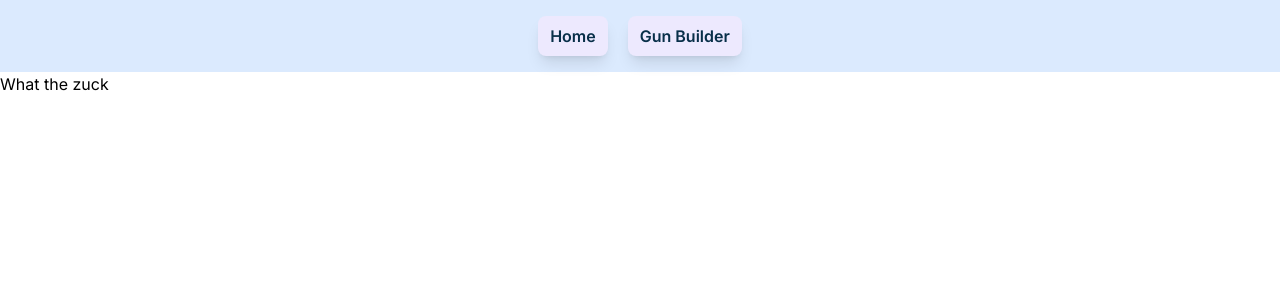
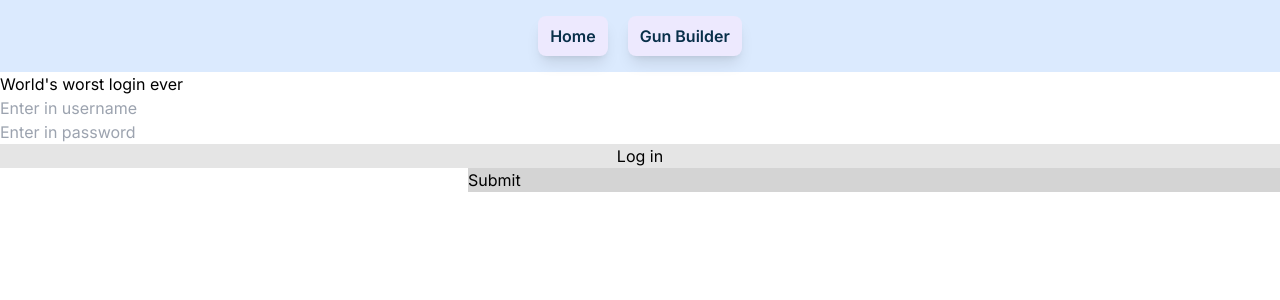
Before and after one commit to DanielLi39/Gunsmith, a Next.js app: page /home in a window 1280 px wide. Shown: the top 300 px of the page. Built offline with nearby package versions, Linux system fonts and the light colour scheme.

Commit message:
WIP commit

```diff
--- a/auth.js
+++ b/auth.js
@@ -37,6 +37,8 @@ export const { auth, signIn, signOut } = NextAuth({
                 const user = await getUser(username);
                 if (!user) return null;
 
+                console.log(user);
+
                 const passwordsMatch = await bcrypt.compare(password, user.password);
                 if (passwordsMatch) return user;
                 return null;
--- a/src/app/components/LoginForm.js
+++ b/src/app/components/LoginForm.js
@@ -4,5 +4,13 @@ import { authenticate } from "../auth_actions/authenticate";
 import { useFormState, useFormStatus } from "react-dom";
 
 export default function LoginForm() {
-
+    return (
+        <div className="bg-neutral-200">
+            <form className="flex flex-col justify-center" action={authenticate}>
+                <input id="username" name="username" placeholder="Enter in username"/>
+                <input id="password" name="password" placeholder="Enter in password"/>
+                <button type="submit">Log in</button>
+            </form>
+        </div>
+    );
 }
--- a/src/app/home/page.js
+++ b/src/app/home/page.js
@@ -1,4 +1,5 @@
-import NavBar from "../components/NavBar";
+import LoginForm from "../components/LoginForm";
+import RegisterForm from "../components/RegisterForm";
 
 function Header({title}) {
   return <h1>{title}</h1>;
@@ -7,7 +8,9 @@ function Header({title}) {
 export default function Home() {
   return (
     <>
-    <Header title='What the zuck'/>
+    <Header title="World's worst login ever"/>
+    <LoginForm/>
+    <RegisterForm/>
     </>
   )
 }
```
